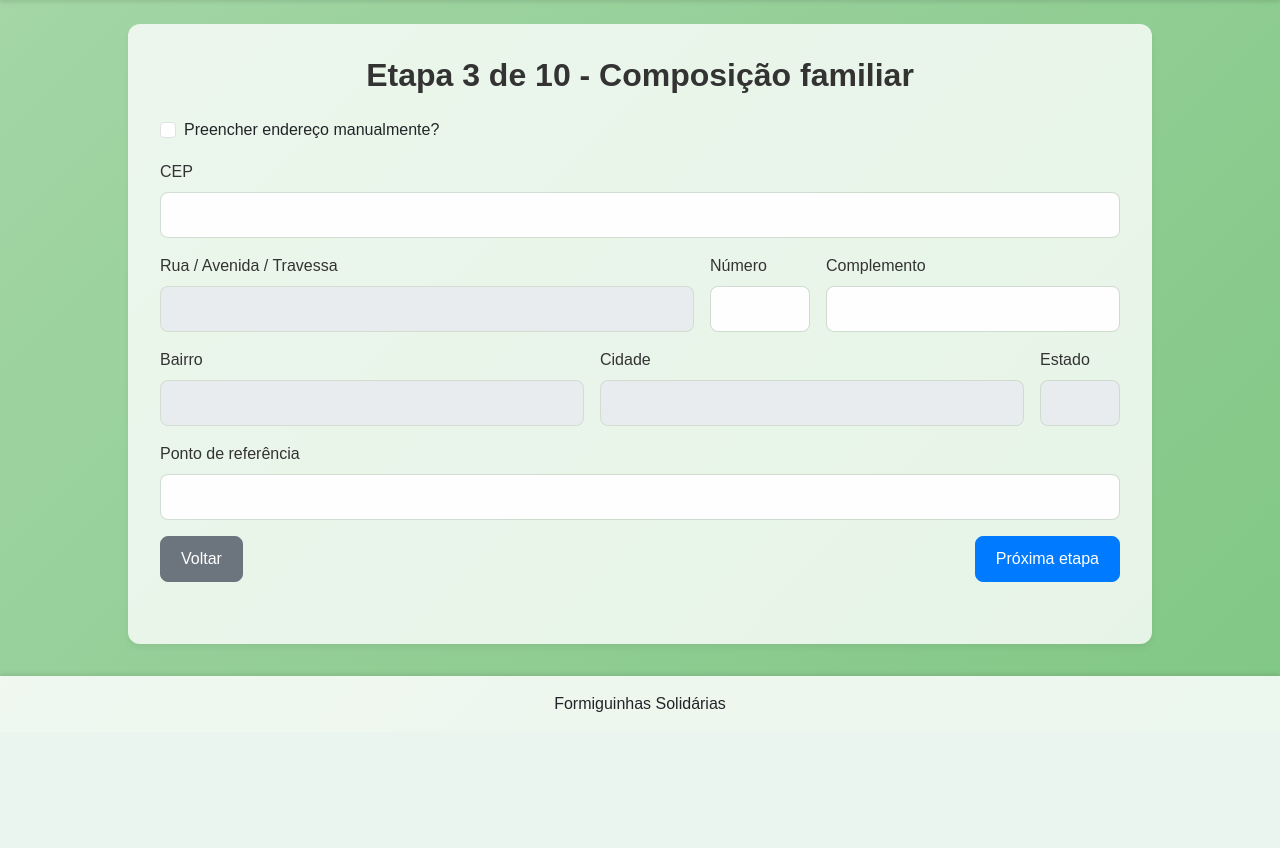
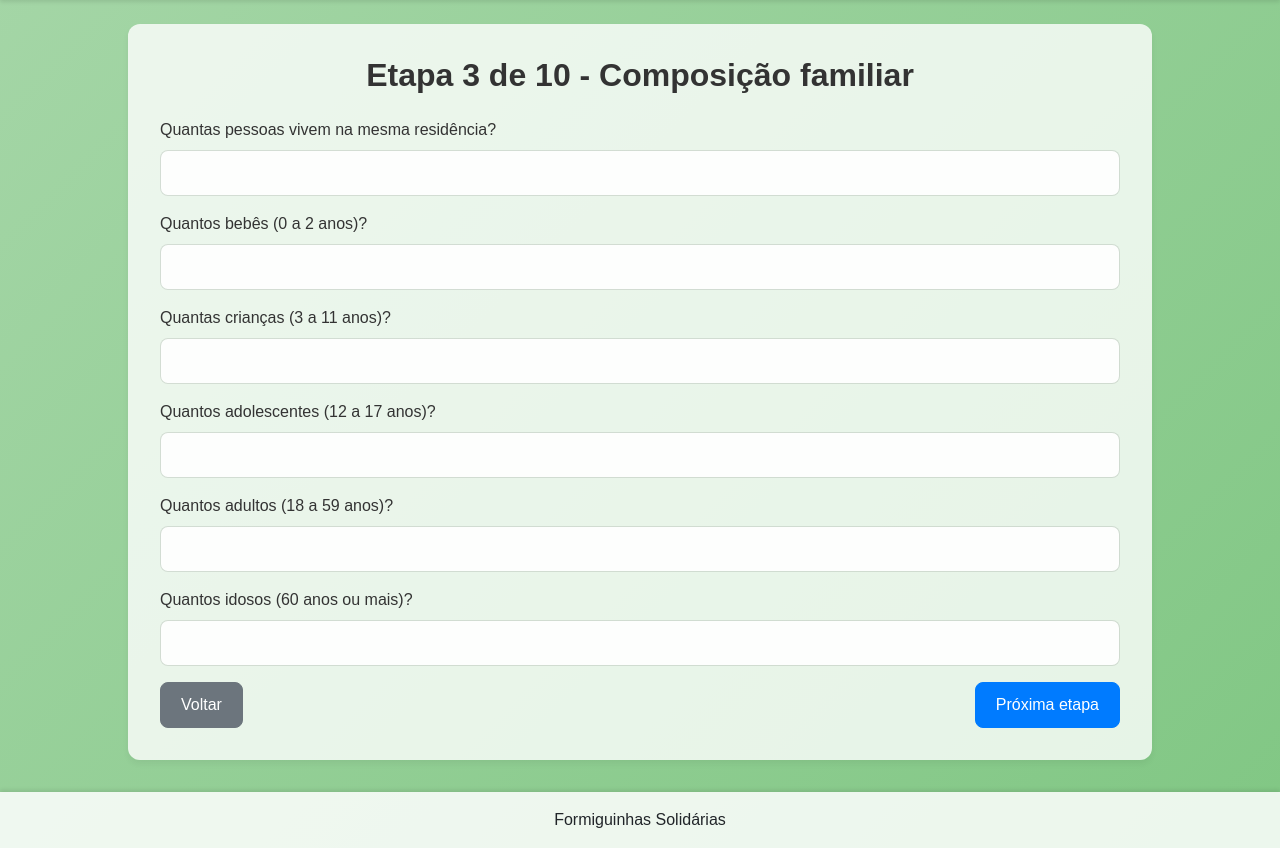
Before and after one commit to silasmendes/appformiguinhasv2, a Flask app: page /atendimento/etapa3 in a window 1280 px wide. Shown: the part 76-924 px from the top of the page. Before the commit the page ends 788 px from the top, so only its background shows below. Run offline with Flask 3, Linux system fonts and the light colour scheme; parts of the project's set-up code (start-up, migrations or seed data) failed here and were passed over.

Commit message:
ajustando conteudo da etapa3

```diff
--- a/app/templates/atendimento/etapa3_composicao_familiar.html
+++ b/app/templates/atendimento/etapa3_composicao_familiar.html
@@ -2,76 +2,57 @@
 {% block title %}Atendimento à Família - Etapa 3{% endblock %}
 {% block content %}
 <h2 class="mb-4 text-center">Etapa 3 de 10 - Composição familiar</h2>
-<form id="formEtapa2" autocomplete="off" class="form-endereco-grid" method="post">
-
-    <!-- Checkbox -->
-    <div class="endereco-full">
-        <div class="form-check">
-            <input class="form-check-input" type="checkbox" id="preenchimento_manual" name="preenchimento_manual" {% if session['cadastro'].get('preenchimento_manual') %}checked{% endif %}>
-            <label class="form-check-label" for="preenchimento_manual">Preencher endereço manualmente?</label>
-        </div>
+<form id="formEtapa3" autocomplete="off">
+    <div class="mb-3 campo-numerico">
+        <label for="total_residentes" class="form-label">Quantas pessoas vivem na mesma residência?</label>
+        <input type="number" class="form-control" id="total_residentes" name="total_residentes" min="0" autocomplete="off">
     </div>
-
-    <!-- Linha 1: CEP -->
-    <div class="endereco-row">
-        <div class="endereco-cep">
-            <label for="cep" class="form-label">CEP</label>
-            <input type="text" class="form-control" id="cep" name="cep" value="{{ session['cadastro'].get('cep', '') }}">
-            <div id="cep-feedback" class="form-text text-danger d-none">
-                Não foi possível encontrar o endereço. Se necessário, marque a opção de preenchimento manual.
+    <div class="mb-3 campo-numerico">
+        <label for="quantidade_bebes" class="form-label">Quantos bebês (0 a 2 anos)?</label>
+        <input type="number" class="form-control" id="quantidade_bebes" name="quantidade_bebes" min="0" autocomplete="off">
+    </div>
+    <div class="mb-3 campo-numerico">
+        <label for="quantidade_criancas" class="form-label">Quantas crianças (3 a 11 anos)?</label>
+        <input type="number" class="form-control" id="quantidade_criancas" name="quantidade_criancas" min="0" autocomplete="off">
+    </div>
+    <div class="mb-3 campo-numerico">
+        <label for="quantidade_adolescentes" class="form-label">Quantos adolescentes (12 a 17 anos)?</label>
+        <input type="number" class="form-control" id="quantidade_adolescentes" name="quantidade_adolescentes" min="0" autocomplete="off">
+    </div>
+    <div class="mb-3 campo-numerico">
+        <label for="quantidade_adultos" class="form-label">Quantos adultos (18 a 59 anos)?</label>
+        <input type="number" class="form-control" id="quantidade_adultos" name="quantidade_adultos" min="0" autocomplete="off">
+    </div>
+    <div class="mb-3 campo-numerico">
+        <label for="quantidade_idosos" class="form-label">Quantos idosos (60 anos ou mais)?</label>
+        <input type="number" class="form-control" id="quantidade_idosos" name="quantidade_idosos" min="0" autocomplete="off">
+    </div>
+    <div id="menores_na_escola_container" class="mb-3 campo-numerico d-none">
+        <label class="form-label">As crianças e adolescentes estão frequentando a escola?</label>
+        <div>
+            <div class="form-check form-check-inline">
+                <input class="form-check-input" type="radio" name="menores_na_escola" id="menores_na_escola_sim" value="Sim">
+                <label class="form-check-label" for="menores_na_escola_sim">Sim</label>
+            </div>
+            <div class="form-check form-check-inline">
+                <input class="form-check-input" type="radio" name="menores_na_escola" id="menores_na_escola_nao" value="Não">
+                <label class="form-check-label" for="menores_na_escola_nao">Não</label>
             </div>
         </div>
     </div>
-
-    <!-- Linha 2: Logradouro | Número | Complemento -->
-    <div class="endereco-row">
-        <div class="endereco-logradouro">
-            <label for="logradouro" class="form-label">Rua / Avenida / Travessa</label>
-            <input type="text" class="form-control" id="logradouro" name="logradouro" disabled value="{{ session['cadastro'].get('logradouro', '') }}">
-        </div>
-        <div class="endereco-numero">
-            <label for="numero" class="form-label">Número</label>
-            <input type="text" class="form-control" id="numero" name="numero" value="{{ session['cadastro'].get('numero', '') }}">
-        </div>
-        <div class="endereco-complemento">
-            <label for="complemento" class="form-label">Complemento</label>
-            <input type="text" class="form-control" id="complemento" name="complemento" value="{{ session['cadastro'].get('complemento', '') }}">
-        </div>
+    <div id="motivo_ausencia_escola_container" class="mb-3 d-none w-100">
+        <label for="motivo_ausencia_escola" class="form-label">Se não estiverem todos na escola, por quê?</label>
+        <textarea class="form-control" id="motivo_ausencia_escola" name="motivo_ausencia_escola" rows="3" autocomplete="off"></textarea>
     </div>
-
-    <!-- Linha 3: Bairro | Cidade | Estado -->
-    <div class="endereco-row">
-        <div class="endereco-bairro">
-            <label for="bairro" class="form-label">Bairro</label>
-            <input type="text" class="form-control" id="bairro" name="bairro" disabled value="{{ session['cadastro'].get('bairro', '') }}">
-        </div>
-        <div class="endereco-cidade">
-            <label for="cidade" class="form-label">Cidade</label>
-            <input type="text" class="form-control" id="cidade" name="cidade" disabled value="{{ session['cadastro'].get('cidade', '') }}">
-        </div>
-        <div class="endereco-estado">
-            <label for="estado" class="form-label">Estado</label>
-            <input type="text" class="form-control" id="estado" name="estado" disabled value="{{ session['cadastro'].get('estado', '') }}">
-        </div>
-    </div>
-
-    <!-- Linha 4: Ponto de referência -->
-    <div class="endereco-row">
-        <div class="endereco-ponto-referencia">
-            <label for="ponto_referencia" class="form-label">Ponto de referência</label>
-            <input type="text" class="form-control" id="ponto_referencia" name="ponto_referencia" value="{{ session['cadastro'].get('ponto_referencia', '') }}">
-        </div>
-    </div>
-
-    <!-- Botão -->
-    <div class="d-flex justify-content-between">
-        <a href="{{ url_for('atendimento_etapa1') }}" class="btn btn-secondary" id="btnVoltar">Voltar</a>
-        <button type="submit" class="btn btn-primary" id="btnProxima" data-next-url="{{ url_for('atendimento_etapa3') }}">Próxima etapa</button>
+    <div class="d-flex justify-content-between w-100">
+        <button type="button" class="btn btn-secondary" id="btnVoltar" data-prev-url="{{ url_for('atendimento_etapa2') }}">Voltar</button>
+        <button type="button" class="btn btn-primary" id="btnProxima" data-next-url="{{ url_for('atendimento_etapa4') }}">Próxima etapa</button>
     </div>
 </form>
-
+{% endblock %}
+{% block extra_css %}
+<link rel="stylesheet" href="{{ url_for('static', filename='css/etapa3_composicao_familiar.css') }}">
 {% endblock %}
 {% block extra_js %}
-<script src="https://cdn.jsdelivr.net/npm/inputmask@5.0.8/dist/inputmask.min.js"></script>
-<script src="{{ url_for('static', filename='js/etapa2_endereco.js') }}"></script>
+<script src="{{ url_for('static', filename='js/etapa3_composicao_familiar.js') }}"></script>
 {% endblock %}
```
